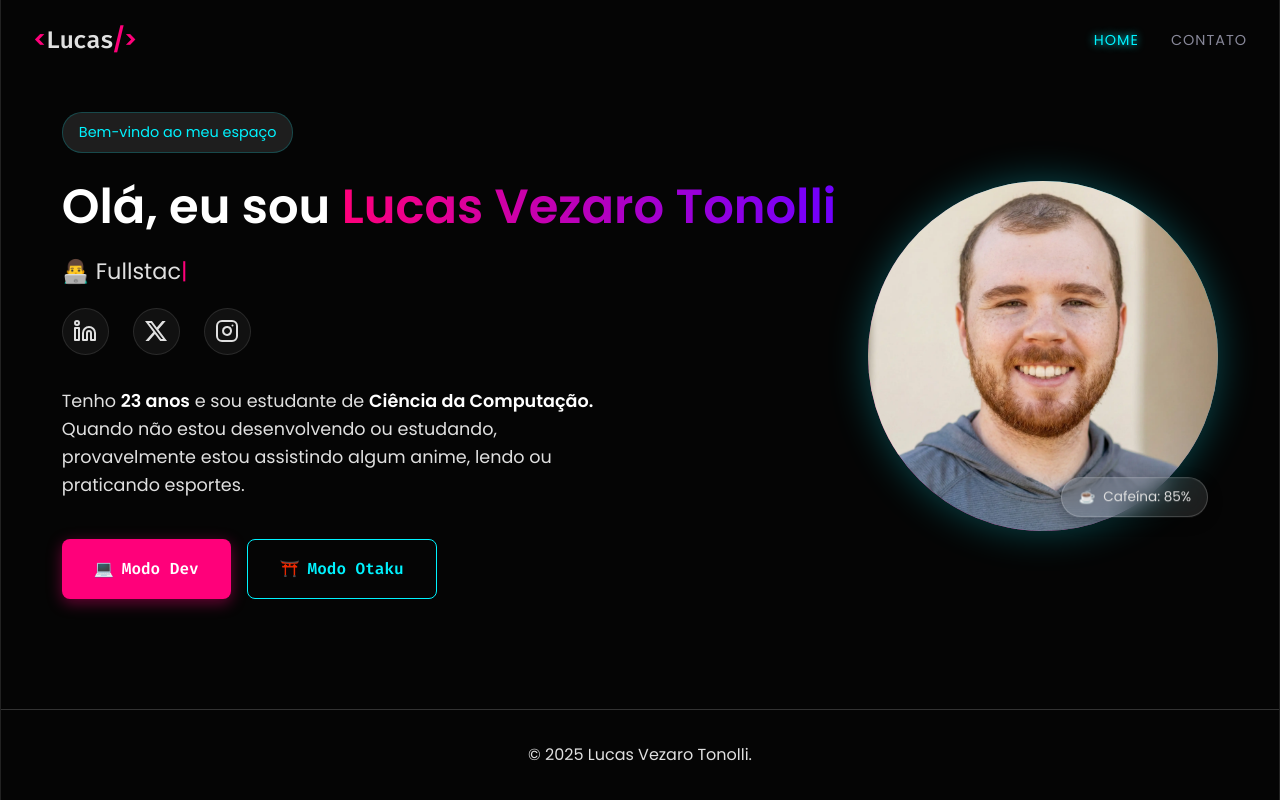
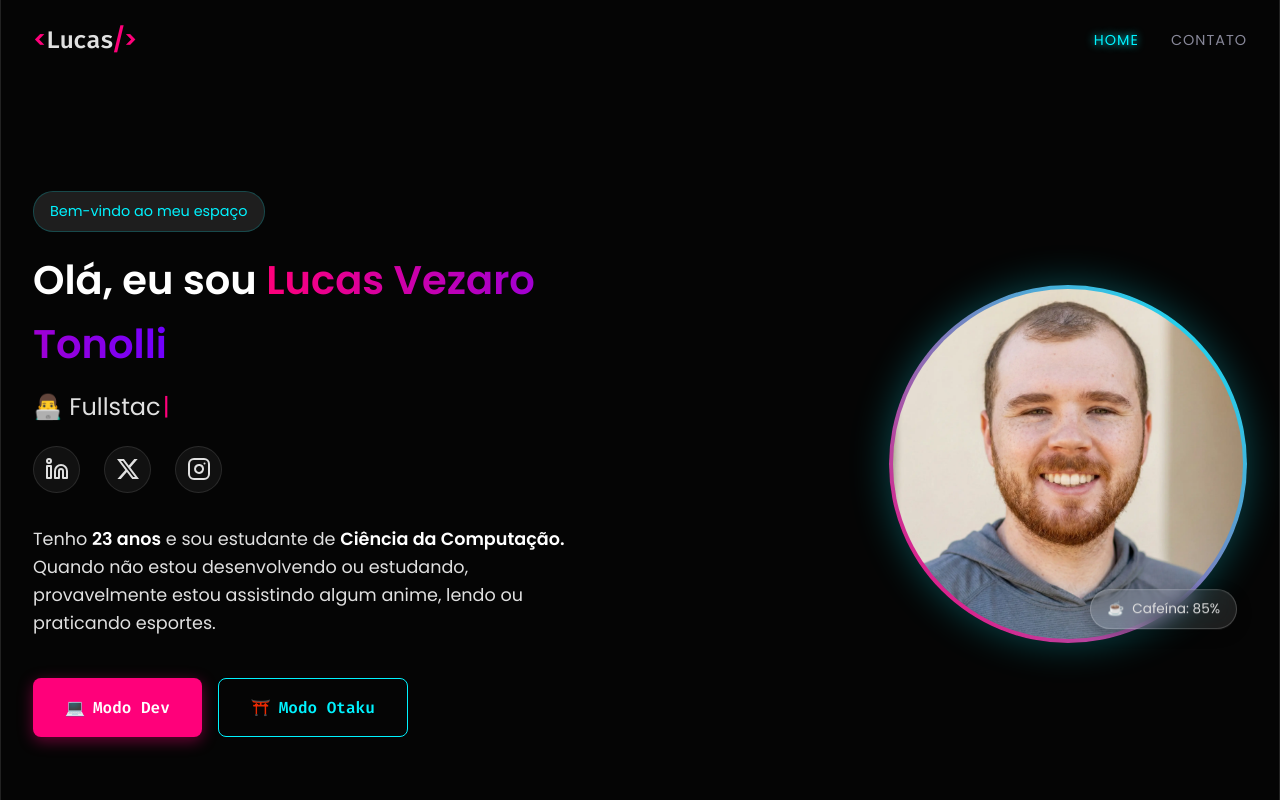
Before and after one commit to LucasTonolli/personal-site, a Vue app: page / in a window 1280 px wide. Shown: the top 800 px of the page. Built offline with nearby package versions, Linux system fonts and the light colour scheme.

Commit message:
refactor: change `HeroSection` to `home/HomeHero`

```diff
--- a/src/components/HeroSection.vue
+++ b/src/components/home/HomeHero.vue
@@ -1,18 +1,15 @@
 <script setup>
 import { ref, onMounted } from 'vue'
 
-const age = () => {
-  const birthday = new Date('2002-01-13')
-  const today = new Date()
+const birthday = new Date('2002-01-13')
+const today = new Date()
+let ageVal = today.getFullYear() - birthday.getFullYear()
+const monthDiff = today.getMonth() - birthday.getMonth()
+if (monthDiff < 0 || (monthDiff === 0 && today.getDate() < birthday.getDate())) {
+  ageVal--
+}
+const currentAge = ageVal
 
-  let age = today.getFullYear() - birthday.getFullYear()
-  const monthDiff = today.getMonth() - birthday.getMonth()
-
-  if (monthDiff < 0 || (monthDiff === 0 && today.getDate() < birthday.getDate())) {
-    age--
-  }
-  return age
-}
 const dynamicText = ref('')
 const phrases = [
   '👨‍💻 Fullstack Developer',
@@ -21,37 +18,39 @@ const phrases = [
   '⚽ Entusiasta de Esportes',
   '☕ Movido a Café',
 ]
-let currentPhraseIndex = 0
+let phraseIndex = 0
 let charIndex = 0
 
-const writeText = () => {
-  if (charIndex < phrases[currentPhraseIndex].length) {
-    dynamicText.value += phrases[currentPhraseIndex].charAt(charIndex)
+const typeEffect = () => {
+  const currentPhrase = phrases[phraseIndex]
+
+  if (charIndex < currentPhrase.length) {
+    dynamicText.value += currentPhrase.charAt(charIndex)
     charIndex++
-    setTimeout(writeText, 100)
+    setTimeout(typeEffect, 100)
   } else {
-    setTimeout(eraseText, 2000)
+    setTimeout(eraseEffect, 2000)
   }
 }
 
-const eraseText = () => {
+const eraseEffect = () => {
   if (charIndex > 0) {
-    dynamicText.value = phrases[currentPhraseIndex].substring(0, charIndex - 1)
+    dynamicText.value = phrases[phraseIndex].substring(0, charIndex - 1)
     charIndex--
-    setTimeout(eraseText, 50)
+    setTimeout(eraseEffect, 50)
   } else {
-    currentPhraseIndex = (currentPhraseIndex + 1) % phrases.length
-    setTimeout(writeText, 500)
+    phraseIndex = (phraseIndex + 1) % phrases.length
+    setTimeout(typeEffect, 500)
   }
 }
 
 onMounted(() => {
-  writeText()
+  typeEffect()
 })
 </script>
 
 <template>
-  <section class="section base-hero">
+  <section class="section home-hero">
     <div class="hero-text">
       <div class="badge">Bem-vindo ao meu espaço</div>
 
@@ -61,6 +60,7 @@ onMounted(() => {
         <span class="dynamic">{{ dynamicText }}</span>
         <span class="cursor">|</span>
       </div>
+
       <div class="social-links">
         <a
           href="https://www.linkedin.com/in/lucas-tonolli/"
@@ -129,9 +129,10 @@ onMounted(() => {
           </svg>
         </a>
       </div>
+
       <div class="description">
         <p>
-          Tenho <strong>{{ age() }} anos</strong> e sou estudante de
+          Tenho <strong>{{ currentAge }} anos</strong> e sou estudante de
           <strong>Ciência da Computação.</strong>
         </p>
         <p>
@@ -139,6 +140,7 @@ onMounted(() => {
           lendo ou praticando esportes.
         </p>
       </div>
+
       <div class="cta-group">
         <RouterLink to="/dev" class="btn-primary"> <span>💻</span> Modo Dev </RouterLink>
         <RouterLink to="/otaku" class="btn-secondary"> <span>⛩️</span> Modo Otaku </RouterLink>
@@ -158,9 +160,13 @@ onMounted(() => {
 </template>
 
 <style scoped>
-.section.base-hero {
-  flex-direction: column-reverse;
+.home-hero {
+  flex-direction: column-reverse; /* Imagem em cima, texto embaixo no mobile */
+  gap: 3rem;
+  padding-top: 2rem;
+  padding-bottom: 4rem;
 }
+
 /* --- TEXTOS --- */
 .badge {
   display: inline-block;
@@ -173,17 +179,27 @@ onMounted(() => {
   border: 1px solid rgba(0, 243, 255, 0.2);
 }
 
+/* Ajuste no título específico do Hero */
+.home-hero .title {
+  font-size: 2.5rem;
+  margin-bottom: 1rem;
+}
+
 .dynamic-wrapper {
   font-family: var(--font-code);
   font-size: 1.2rem;
   color: var(--color-text-muted);
   margin-bottom: 1.5rem;
   height: 30px;
+  display: flex;
+  align-items: center;
+  justify-content: center;
 }
 
 .cursor {
   animation: blink 1s infinite;
   color: var(--color-primary);
+  margin-left: 2px;
 }
 
 @keyframes blink {
@@ -196,11 +212,25 @@ onMounted(() => {
   }
 }
 
+.description {
+  color: var(--color-text-muted);
+  max-width: 100%;
+  font-size: 1rem;
+  line-height: 1.8;
+  margin: 0 auto 2rem auto;
+}
+
+.description strong {
+  color: #fff;
+  font-weight: 600;
+}
+
+/* --- SOCIAL & BOTÕES --- */
 .social-links {
   display: flex;
-  gap: 1.5rem; /* Espaçamento entre ícones */
+  gap: 1.5rem;
   margin-bottom: 2rem;
-  justify-content: center; /* Centralizado no Mobile */
+  justify-content: center;
 }
 
 .social-btn {
@@ -216,27 +246,20 @@ onMounted(() => {
   background: rgba(255, 255, 255, 0.05);
 }
 
-/* Efeitos de Hover Individuais */
 .social-btn:hover {
   transform: translateY(-5px);
   color: #fff;
 }
-
-/* LinkedIn (Azul) */
 .social-btn.linkedin:hover {
   background: #0077b5;
   border-color: #0077b5;
   box-shadow: 0 0 15px rgba(0, 119, 181, 0.5);
 }
-
-/* X (Preto/Branco clássico) */
 .social-btn.x-social:hover {
   background: #000;
   border-color: #fff;
   box-shadow: 0 0 15px rgba(255, 255, 255, 0.4);
 }
-
-/* Instagram (Gradiente) */
 .social-btn.instagram:hover {
   background: radial-gradient(
     circle at 30% 107%,
@@ -250,20 +273,6 @@ onMounted(() => {
   box-shadow: 0 0 15px rgba(214, 36, 159, 0.5);
 }
 
-.description {
-  color: #aaa;
-  max-width: 100%;
-  font-size: 1rem;
-  line-height: 1.8;
-  margin: 0 auto 2rem auto;
-}
-
-.description strong {
-  color: #fff;
-  font-weight: 600;
-}
-
-/* --- BOTÕES --- */
 .cta-group {
   display: flex;
   flex-direction: column;
@@ -272,6 +281,7 @@ onMounted(() => {
   margin: 0 auto;
 }
 
+/* Botões específicos */
 .btn-primary,
 .btn-secondary {
   text-decoration: none;
@@ -291,7 +301,6 @@ onMounted(() => {
   color: #fff;
   box-shadow: 0 4px 15px rgba(255, 0, 122, 0.4);
 }
-
 .btn-primary:hover {
   transform: translateY(-3px);
   box-shadow: 0 6px 20px rgba(255, 0, 122, 0.6);
@@ -302,13 +311,13 @@ onMounted(() => {
   border: 1px solid var(--color-secondary);
   color: var(--color-secondary);
 }
-
 .btn-secondary:hover {
   background: rgba(0, 243, 255, 0.1);
   transform: translateY(-3px);
   box-shadow: 0 0 15px rgba(0, 243, 255, 0.2);
 }
 
+/* --- IMAGEM --- */
 .hero-image {
   position: relative;
   display: flex;
@@ -322,6 +331,7 @@ onMounted(() => {
   background: linear-gradient(45deg, var(--color-primary), var(--color-secondary));
   box-shadow: 0 0 30px rgba(0, 0, 0, 0.5);
   animation: pulseBorder 4s infinite reverse;
+  padding: 4px; /* Garante que o gradiente apareça */
 }
 
 .profile-pic {
@@ -341,28 +351,22 @@ onMounted(() => {
   }
 }
 
-/* --- STATUS BADGE (Pílula) --- */
 .status-badge {
   position: absolute;
   bottom: 10px;
   right: 10px;
-
   background: rgba(255, 255, 255, 0.1);
   backdrop-filter: blur(10px);
   border: 1px solid rgba(255, 255, 255, 0.2);
-
   padding: 0.5rem 1rem;
   border-radius: 50px;
-
   display: flex;
   align-items: center;
   gap: 8px;
-
   color: #fff;
   font-family: var(--font-code);
   font-size: 0.85rem;
   box-shadow: 0 4px 15px rgba(0, 0, 0, 0.3);
-
   animation: floatBadge 3s ease-in-out infinite;
 }
 
@@ -376,31 +380,32 @@ onMounted(() => {
   }
 }
 
+/* ESTILO DESKTOP (Telas maiores que 768px)
+*/
 @media (min-width: 768px) {
-  .section.base-hero {
-    flex-direction: row;
-  }
-  .hero {
+  .home-hero {
     flex-direction: row;
     justify-content: space-between;
     text-align: left;
-    gap: 3rem;
+    min-height: 80vh;
   }
 
   .hero-text {
+    flex: 1;
     text-align: left;
-  }
-
-  .title {
-    font-size: 3rem;
+    display: flex;
+    flex-direction: column;
+    justify-content: center;
+    align-items: flex-start;
   }
 
   .dynamic-wrapper {
-    font-size: 1.4rem;
+    font-size: 1.5rem;
+    justify-content: flex-start;
   }
 
   .social-links {
-    justify-content: flex-start; /* Alinha à esquerda no PC */
+    justify-content: flex-start;
   }
 
   .description {
@@ -421,6 +426,12 @@ onMounted(() => {
     width: auto;
   }
 
+  .hero-image {
+    flex: 1;
+    justify-content: flex-end;
+    align-items: center;
+  }
+
   .image-border {
     width: 350px;
     height: 350px;
--- a/src/views/HomeView.vue
+++ b/src/views/HomeView.vue
@@ -1,6 +1,6 @@
 <script setup>
 import FooterBar from '../components/layout/FooterBar.vue'
-import HeroSection from '../components/HeroSection.vue'
+import HomeHero from '../components/home/HomeHero.vue'
 import NavBar from '../components/layout/NavBar.vue'
 </script>
 
@@ -9,7 +9,7 @@ import NavBar from '../components/layout/NavBar.vue'
 
   <main class="content-area">
     <div class="home-container">
-      <HeroSection />
+      <HomeHero />
     </div>
   </main>
   <FooterBar />
```
